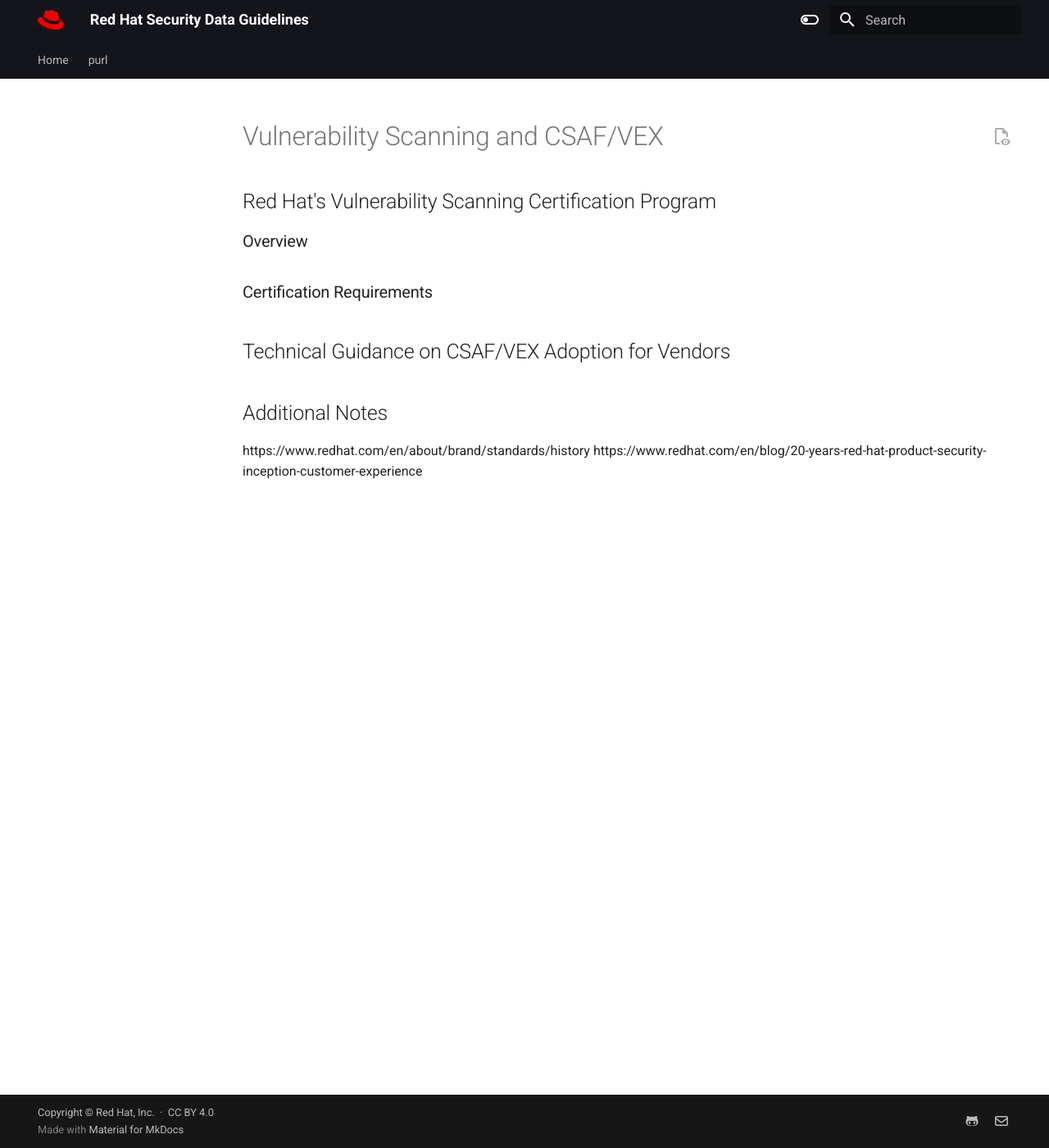
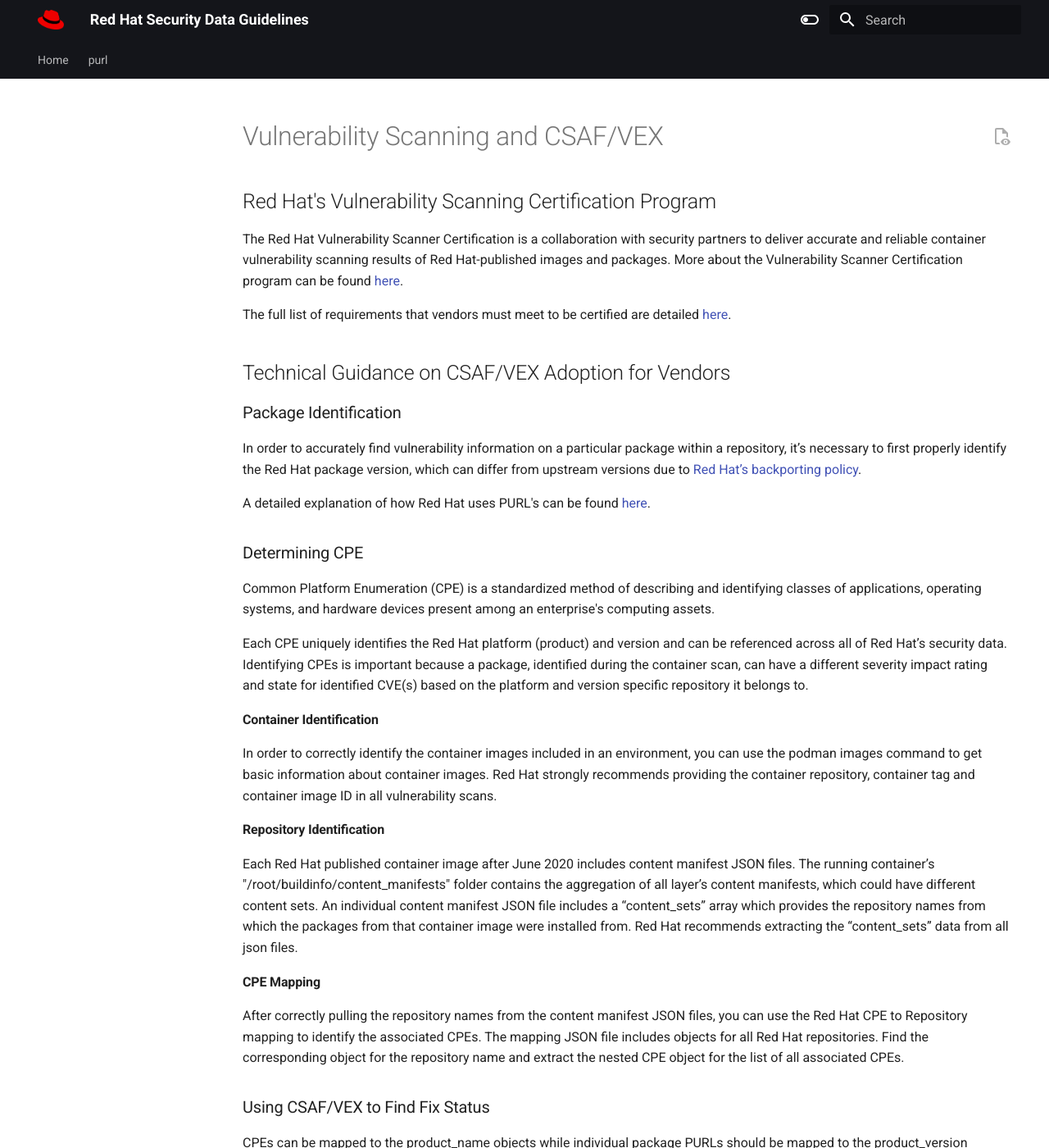
Before and after one commit to RedHatProductSecurity/security-data-guidelines, an MkDocs documentation site: the page built from docs/scanning-vendors.md, in a window 1280 px wide and 1400 px high. Shown: the whole window at 82% size. Built offline with MkDocs 1.6.1 and Material for MkDocs 9.7.7, drawn with Linux system fonts in a browser that asks for light colours; some of the changed text lies outside the part shown.

Commit message:
Scanning vendor updates

```diff
--- a/docs/scanning-vendors.md
+++ b/docs/scanning-vendors.md
@@ -1,11 +1,54 @@
 # Vulnerability Scanning and CSAF/VEX
 
 ## Red Hat's Vulnerability Scanning Certification Program
-### Overview
-### Certification Requirements
+The Red Hat Vulnerability Scanner Certification is a collaboration with security partners to deliver accurate and
+reliable container vulnerability scanning results of Red Hat-published images and packages. More about the Vulnerability
+Scanner Certification program can be found
+[here](https://connect.redhat.com/en/partner-with-us/red-hat-vulnerability-scanner-certification?extIdCarryOver=true&sc_cid=701f2000001Css5AAC).
+
+The full list of requirements that vendors must meet to be certified are detailed
+[here](https://redhat-connect.gitbook.io/partner-guide-red-hat-vulnerability-scanner-cert/requirements).
 
 ## Technical Guidance on CSAF/VEX Adoption for Vendors
+### Package Identification
+In order to accurately find vulnerability information on a particular package within a repository, it’s necessary to
+first properly identify the Red Hat package version, which can differ from upstream versions due to [Red Hat’s
+backporting policy](https://access.redhat.com/security/updates/backporting).
+
+A detailed explanation of how Red Hat uses PURL's can be found
+[here](https://github.com/RedHatProductSecurity/security-data-guidelines/blob/csaf-vex-guidelines/docs/purl.md).
+
+### Determining CPE
+Common Platform Enumeration (CPE) is a standardized method of describing and identifying classes of applications,
+operating systems, and hardware devices present among an enterprise's computing assets.
+
+Each CPE uniquely identifies the Red Hat platform (product) and version and can be referenced across all of Red Hat’s
+security data. Identifying CPEs is important because a package, identified during the container scan, can have a
+different severity impact rating and state for identified CVE(s) based on the platform and version specific repository
+it belongs to.
+
+#### Container Identification
+In order to correctly identify the container images included in an environment, you can use the podman images command
+to get basic information about container images. Red Hat strongly recommends providing the container repository,
+container tag and container image ID in all vulnerability scans.
+
+#### Repository Identification
+Each Red Hat published container image after June 2020 includes content manifest JSON files. The running container’s
+"/root/buildinfo/content_manifests" folder contains the aggregation of all layer’s content manifests, which could have
+different content sets. An individual content manifest JSON file includes a “content_sets” array which provides the
+repository names from which the packages from that container image were installed from. Red Hat recommends extracting
+the “content_sets” data from all json files.
+
+#### CPE Mapping
+After correctly pulling the repository names from the content manifest JSON files, you can use the Red Hat CPE to
+Repository mapping to identify the associated CPEs. The mapping JSON file includes objects for all Red Hat repositories.
+Find the corresponding object for the repository name and extract the nested CPE object for the list of all associated
+CPEs.
+
+### Using CSAF/VEX to Find Fix Status
+CPEs can be mapped to the product_name objects while individual package PURLs should be mapped to the product_version
+objects.
+
+
 
 ## Additional Notes
-https://www.redhat.com/en/about/brand/standards/history
-https://www.redhat.com/en/blog/20-years-red-hat-product-security-inception-customer-experience
```
Also changed, not shown: docs/csaf-vex.md (+2 -1 lines), 1 other file.
